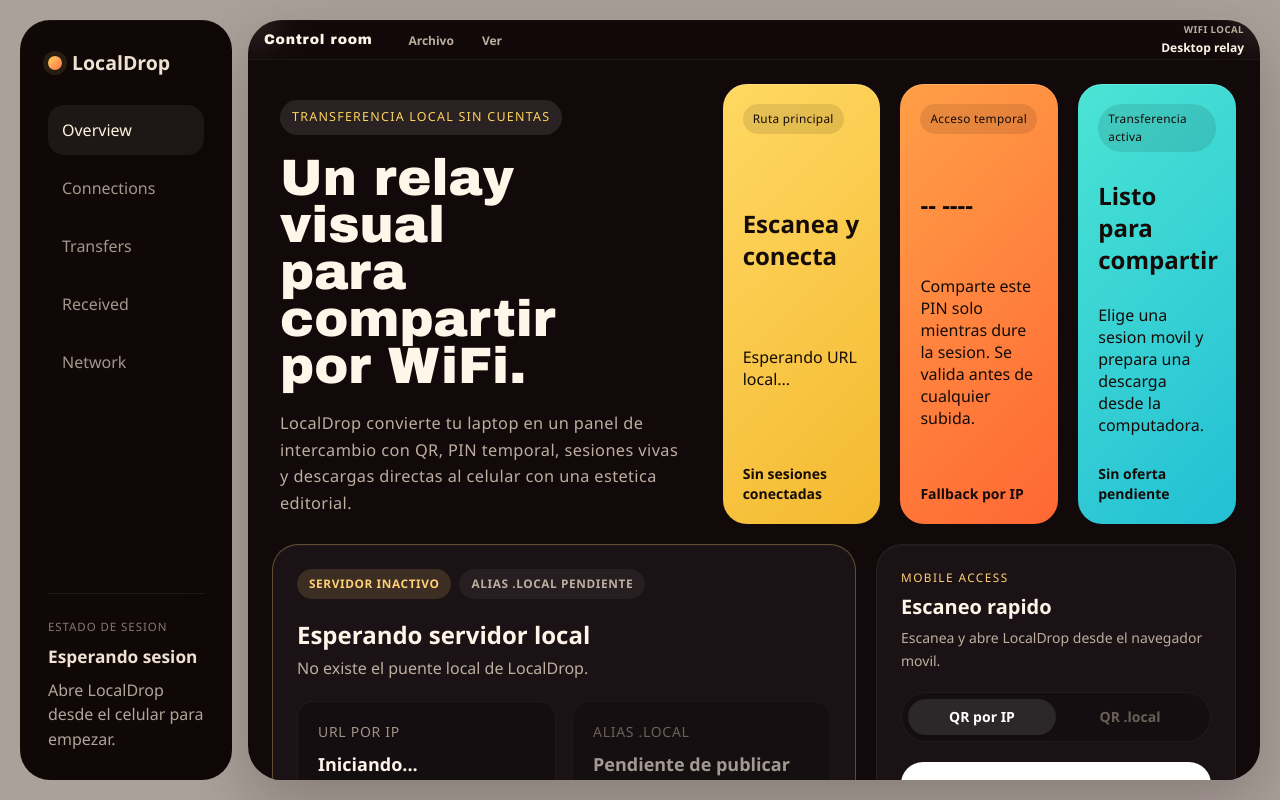
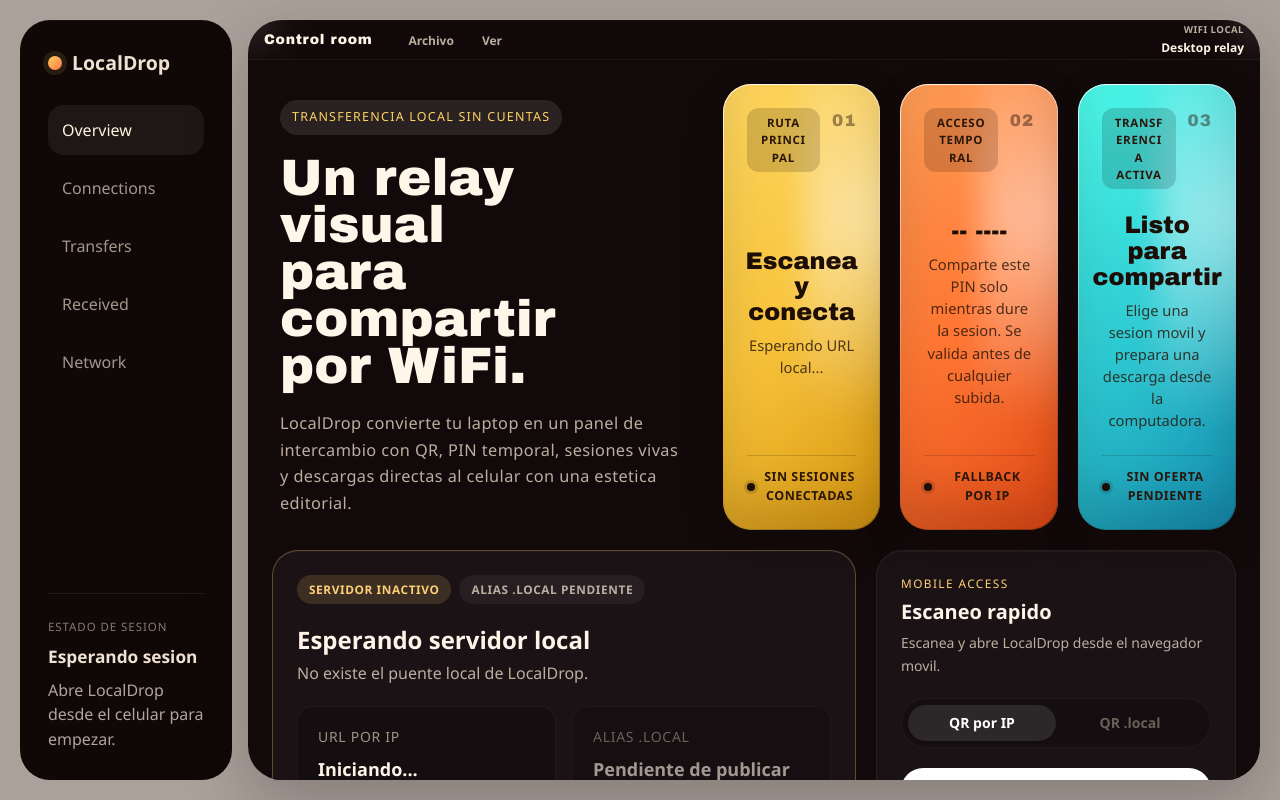
Before and after one commit to devjair006/localdrop, a React (Vite) app: page / in a window 1280 px wide. Built offline with nearby package versions, Linux system fonts and the light colour scheme.

Commit message:
feat: implement core App structure, utility normalization functions, and initial UI components for LocalDrop

```diff
--- a/src/App.jsx
+++ b/src/App.jsx
@@ -497,9 +497,9 @@
             </div>
 
             {transferSession ? (
-              <div className="flex flex-col text-left sm:text-right shrink-0">
+              <div className="flex flex-col text-left sm:text-right shrink-0 min-w-0">
                 <span className="text-[#a19286] text-sm">Destino</span>
-                <strong className="text-text-main truncate max-w-[200px]">
+                <strong className="text-text-main truncate max-w-[200px] min-w-0">
                   {transferSession.deviceName} - {transferSession.shortSessionId}
                 </strong>
               </div>
@@ -956,7 +956,7 @@
 
       <div className="flex-1 flex flex-col min-w-0 rounded-[24px] md:rounded-[34px] bg-brand-dark shadow-[inset_0_1px_0_rgba(255,255,255,0.04),0_24px_64px_rgba(27,14,8,0.24)] overflow-hidden relative">
         <TitleBar />
-        <main className="flex-1 overflow-y-auto p-4 md:p-6 pb-6 flex flex-col gap-5">
+        <main className="flex-1 overflow-y-auto overflow-x-hidden p-4 md:p-6 pb-6 flex flex-col gap-5 min-w-0">
           <section className="flex flex-col xl:flex-row items-stretch gap-6">
             <div className="flex-1 p-5 md:pt-4 md:px-2 md:pb-2">
               <span className="inline-flex px-3 py-2 rounded-full bg-white/10 text-primary-gold text-[0.78rem] tracking-widest uppercase">Transferencia local sin cuentas</span>
@@ -967,13 +967,26 @@
               </p>
             </div>
 
-            <div className="flex-[1.25] grid grid-cols-1 md:grid-cols-2 lg:grid-cols-3 gap-5">
-              {featureTiles.map((tile) => (
-                <article className={`flex flex-col justify-between min-h-[186px] gap-3 p-5 rounded-3xl text-[#150b08] shadow-[inset_0_1px_0_rgba(255,255,255,0.18)] tone-${tile.tone}`} key={tile.id}>
-                  <span className="inline-flex w-fit px-2.5 py-1.5 rounded-full text-[0.74rem] tracking-wide bg-[#120909]/10">{tile.eyebrow}</span>
-                  <h2 className="text-xl md:text-2xl leading-tight font-bold">{tile.title}</h2>
-                  <p className="max-w-[24ch] leading-snug">{tile.body}</p>
-                  <strong className="text-sm">{tile.meta}</strong>
+            <div className="flex-[1.25] grid grid-cols-1 md:grid-cols-2 lg:grid-cols-3 gap-5 tiles-group">
+              {featureTiles.map((tile, index) => (
+                <article
+                  className={`mode-tile tone-${tile.tone} flex flex-col justify-between min-h-[200px] gap-4 p-6 rounded-[28px] text-[#150b08] min-w-0`}
+                  key={tile.id}
+                >
+                  <div className="flex items-start justify-between gap-3 w-full">
+                    <span className="mode-tile__eyebrow shrink min-w-0 text-center">{tile.eyebrow}</span>
+                    <span className="mode-tile__index shrink-0 ml-auto">{String(index + 1).padStart(2, "0")}</span>
+                  </div>
+
+                  <div className="flex flex-col gap-2 min-w-0 text-center items-center justify-center flex-1 my-2">
+                    <h2 className="mode-tile__title break-words">{tile.title}</h2>
+                    <p className="mode-tile__body break-words">{tile.body}</p>
+                  </div>
+
+                  <div className="mode-tile__meta min-w-0 justify-center text-center">
+                    <span className="mode-tile__dot" />
+                    <strong className="break-words">{tile.meta}</strong>
+                  </div>
                 </article>
               ))}
             </div>
--- a/src/components/ServerStatus.jsx
+++ b/src/components/ServerStatus.jsx
@@ -62,13 +62,13 @@
         </div>
       </div>
 
-      <div className="flex flex-col sm:flex-row sm:items-center justify-between gap-3 p-4 md:p-5 rounded-2xl bg-[#ff7248]/10 border border-[#ff7248]/20 text-[#ffb6a1]">
-        <span className="text-sm">
+      <div className="flex flex-col sm:flex-row sm:items-center justify-between gap-3 p-4 md:p-5 rounded-2xl bg-[#ff7248]/10 border border-[#ff7248]/20 text-[#ffb6a1] min-w-0">
+        <span className="text-sm min-w-0 sm:shrink-0">
           {connectedDevices
             ? `${connectedDevices} sesion(es) movil(es) conectada(s)`
             : "Sin sesiones moviles conectadas"}
         </span>
-        <strong className="text-sm truncate max-w-full sm:max-w-[50%] text-right">{liveMessage || "Esperando que un celular abra el enlace"}</strong>
+        <strong className="text-sm truncate max-w-full sm:max-w-[55%] min-w-0 text-left sm:text-right">{liveMessage || "Esperando que un celular abra el enlace"}</strong>
       </div>
 
       <div className="flex flex-col sm:flex-row sm:items-center justify-between gap-4 p-4 md:p-5 rounded-2xl bg-white/5">
--- a/src/styles/main.css
+++ b/src/styles/main.css
@@ -230,15 +230,157 @@
 }
 
 .tone-gold {
-  background: linear-gradient(135deg, #ffd863, #f4b92f);
+  background: linear-gradient(135deg, #ffd760 0%, #f7c33a 50%, #d89610 100%);
 }
 
 .tone-orange {
-  background: linear-gradient(135deg, #ff9f47, #ff6734);
+  background: linear-gradient(135deg, #ff9f57 0%, #ff7632 50%, #e24915 100%);
 }
 
 .tone-cyan {
-  background: linear-gradient(135deg, #4be4d4, #23bfd4);
+  background: linear-gradient(135deg, #4efceb 0%, #2dcbd3 50%, #158baf 100%);
+}
+
+.mode-tile {
+  position: relative;
+  isolation: isolate;
+  overflow: hidden;
+  box-shadow:
+    inset 0 1px 1px rgba(255, 255, 255, 0.45),
+    inset 0 -30px 50px rgba(0, 0, 0, 0.15),
+    0 15px 35px rgba(20, 8, 4, 0.25);
+  transition: all 0.3s cubic-bezier(0.25, 0.8, 0.25, 1);
+}
+
+.mode-tile::before {
+  content: "";
+  position: absolute;
+  inset: 0;
+  border-radius: inherit;
+  padding: 1px;
+  background: linear-gradient(135deg, rgba(255, 255, 255, 0.8), rgba(255, 255, 255, 0.1) 50%, rgba(0, 0, 0, 0.3));
+  -webkit-mask: linear-gradient(#000 0 0) content-box, linear-gradient(#000 0 0);
+  -webkit-mask-composite: xor;
+  mask: linear-gradient(#000 0 0) content-box, linear-gradient(#000 0 0);
+  mask-composite: exclude;
+  pointer-events: none;
+  z-index: 2;
+  transition: opacity 0.3s ease;
+}
+
+.mode-tile::after {
+  content: "";
+  position: absolute;
+  top: -45%;
+  right: -25%;
+  width: 75%;
+  height: 150%;
+  background: radial-gradient(circle, rgba(255, 255, 255, 0.5), transparent 60%);
+  filter: blur(15px);
+  pointer-events: none;
+  z-index: 0;
+  transition: transform 0.4s cubic-bezier(0.25, 0.8, 0.25, 1);
+}
+
+.mode-tile:hover {
+  transform: translateY(-6px) scale(1.02);
+  box-shadow:
+    inset 0 1px 2px rgba(255, 255, 255, 0.6),
+    inset 0 -40px 60px rgba(0, 0, 0, 0.15),
+    0 30px 60px rgba(20, 8, 4, 0.35);
+}
+
+.mode-tile:hover::after {
+  transform: translate(-10%, 10%) scale(1.1);
+}
+
+/* Group hover interactions */
+.tiles-group:hover .mode-tile {
+  opacity: 0.5;
+  filter: saturate(0.7);
+  transform: scale(0.98);
+}
+
+.tiles-group .mode-tile:hover {
+  opacity: 1;
+  filter: saturate(1.1);
+  transform: translateY(-10px) scale(1.08);
+  box-shadow:
+    inset 0 1px 2px rgba(255, 255, 255, 0.6),
+    inset 0 -40px 60px rgba(0, 0, 0, 0.2),
+    0 40px 80px rgba(20, 8, 4, 0.5);
+  z-index: 10;
+}
+
+.mode-tile > * {
+  position: relative;
+  z-index: 1;
+}
+
+.mode-tile__eyebrow {
+  display: inline-flex;
+  align-items: center;
+  justify-content: center;
+  padding: 6px 12px;
+  border-radius: 12px;
+  font-size: 0.72rem;
+  letter-spacing: 0.06em;
+  text-transform: uppercase;
+  font-weight: 700;
+  color: #2a160a;
+  background: rgba(18, 9, 9, 0.16);
+  backdrop-filter: blur(4px);
+  word-break: break-word;
+}
+
+.mode-tile__index {
+  font-family: "Arial Black", "Outfit", sans-serif;
+  font-size: 1.05rem;
+  letter-spacing: 0.06em;
+  color: #2a160a;
+  opacity: 0.45;
+}
+
+.mode-tile__title {
+  font-size: 1.5rem;
+  line-height: 1.08;
+  font-weight: 800;
+  font-family: "Arial Black", "Outfit", sans-serif;
+  color: #1c0e06;
+}
+
+.mode-tile__body {
+  font-size: 0.92rem;
+  line-height: 1.5;
+  font-weight: 500;
+  color: #2a160a;
+  opacity: 0.82;
+}
+
+.mode-tile__meta {
+  display: flex;
+  align-items: center;
+  gap: 8px;
+  padding-top: 12px;
+  border-top: 1px solid rgba(18, 9, 9, 0.16);
+  font-size: 0.78rem;
+  font-weight: 700;
+  text-transform: uppercase;
+  letter-spacing: 0.04em;
+  color: #2a160a;
+}
+
+.mode-tile__meta strong {
+  font-weight: 700;
+}
+
+.mode-tile__dot {
+  width: 8px;
+  height: 8px;
+  border-radius: 999px;
+  flex-shrink: 0;
+  background: #1c0e06;
+  box-shadow: 0 0 0 3px rgba(18, 9, 9, 0.14);
 }
 
 .card,
```
